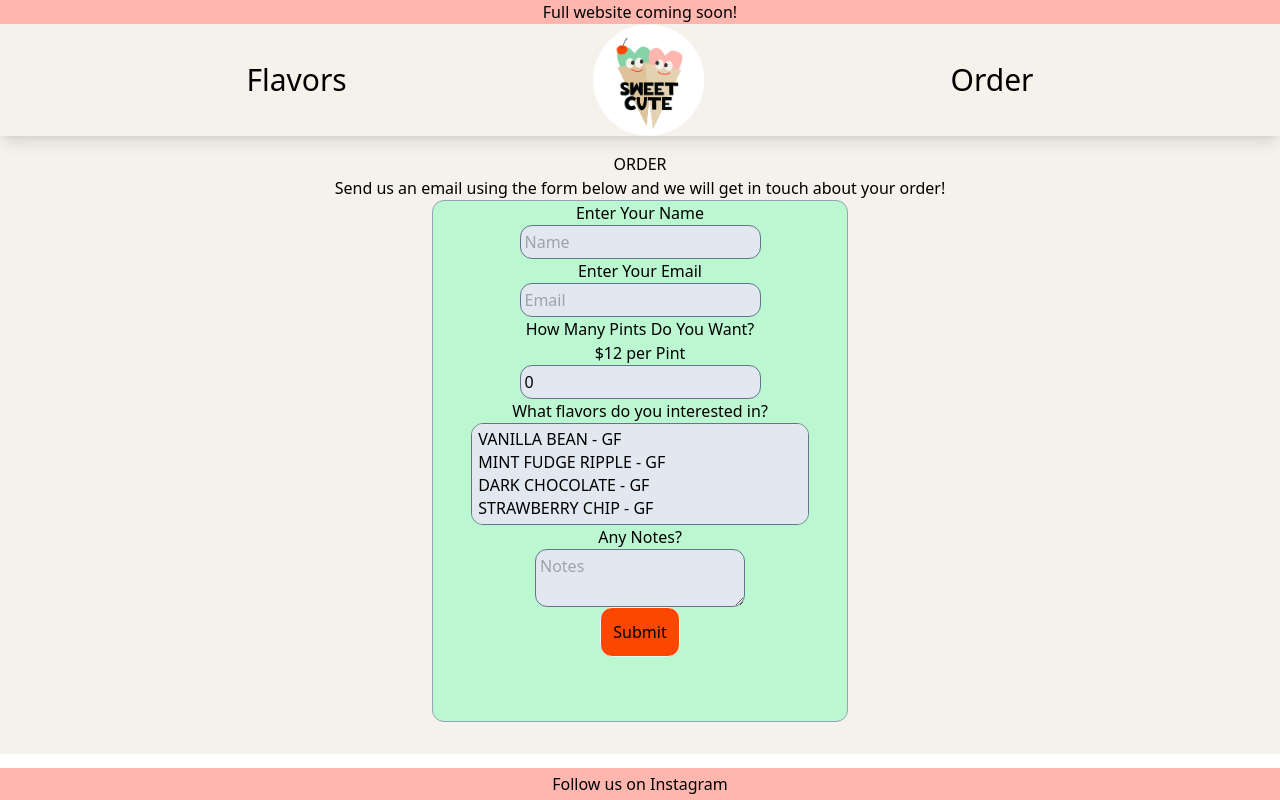
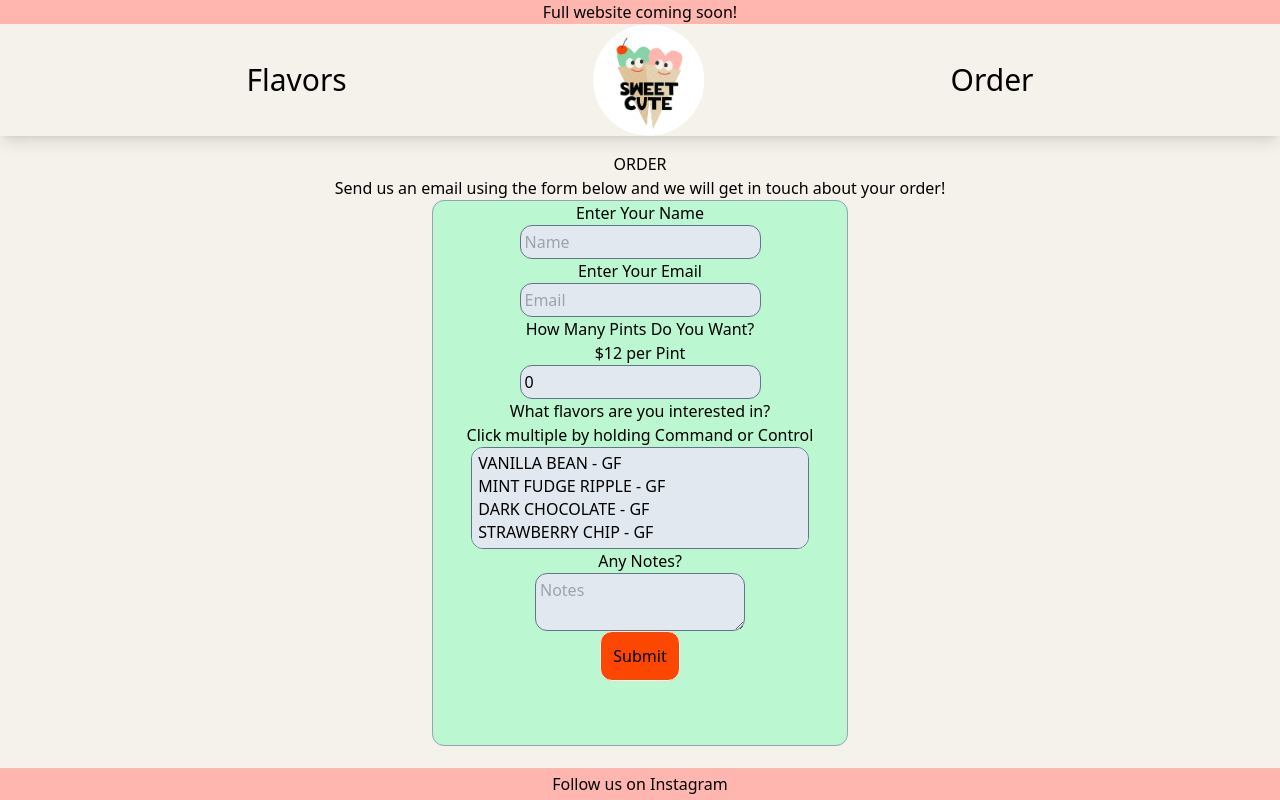
Before and after one commit to nmotamedi/SweetCuteCreamery, a React (Vite) app in the folder sweetcute/: page /order in a window 1280 px wide. Built offline with nearby package versions, Linux system fonts and the light colour scheme.

Commit message:
Updated copy

```diff
--- a/sweetcute/src/Pages/Order.tsx
+++ b/sweetcute/src/Pages/Order.tsx
@@ -94,7 +94,8 @@ export function Order() {
             onChange={(e) => setAmountOfPints(+e.currentTarget.value)}
           />
 
-          <h2>What flavors do you interested in?</h2>
+          <h2>What flavors are you interested in?</h2>
+          <h3>Click multiple by holding Command or Control</h3>
           <select
             className="bg-slate-200 border border-slate-500 rounded-xl p-1"
             name="selectedFlavors"
```
